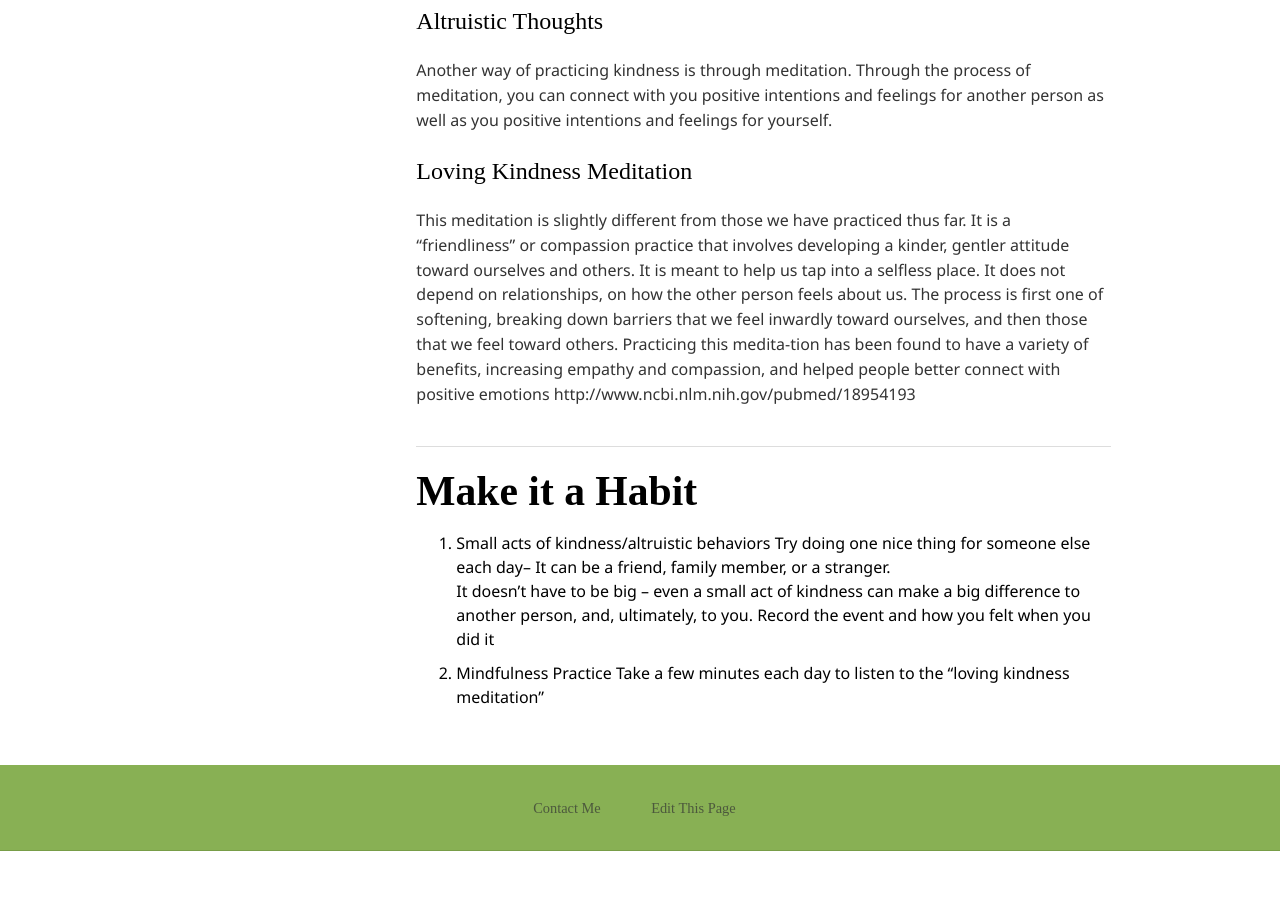
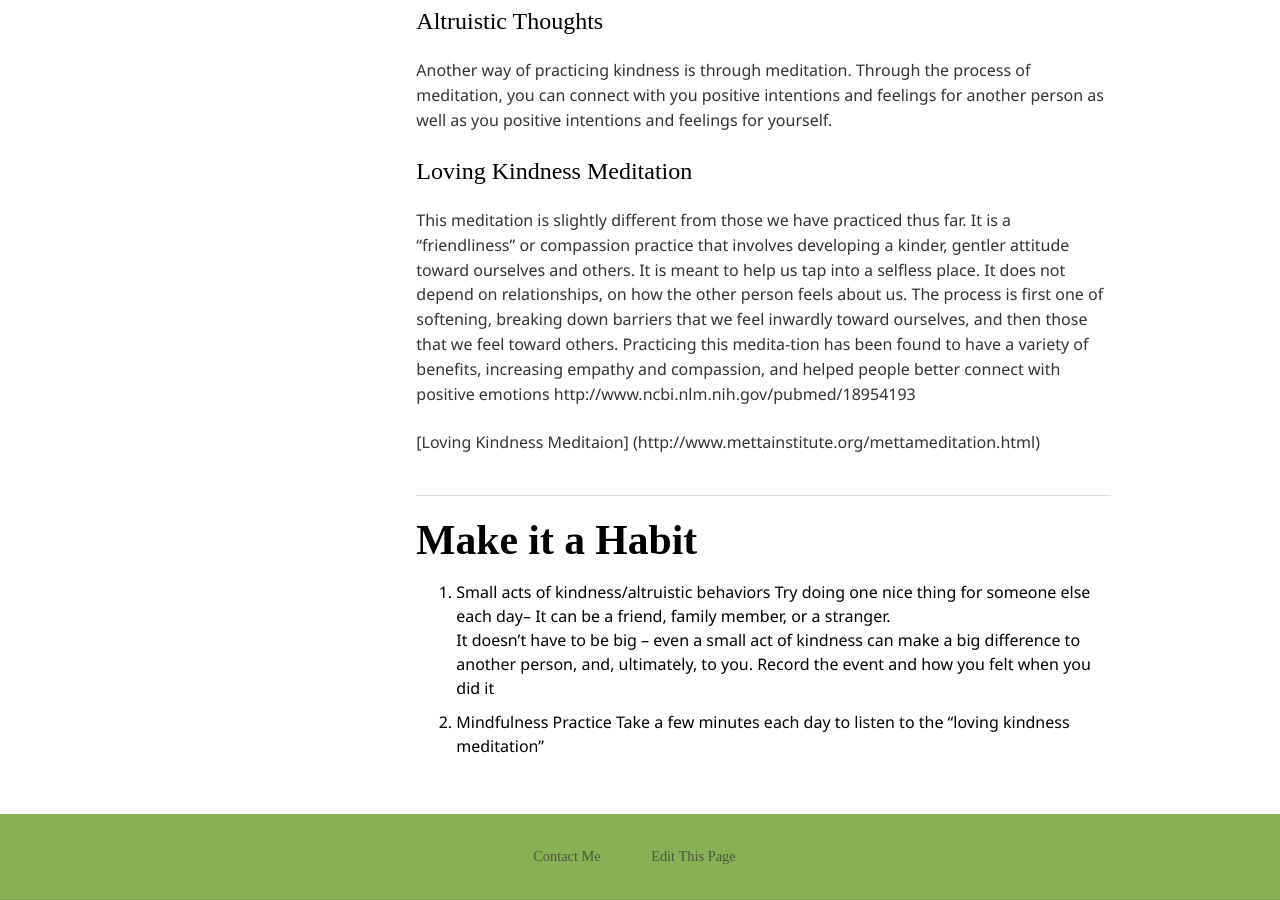
Before and after one commit to mtorres253/mtorres253.github.io, a Jekyll site: the page built from chapt-11/index.md, in a window 1280 px wide and 900 px high, scrolled down 2498 px. Built offline with Jekyll 4.4.1, drawn with Linux system fonts in a browser that asks for light colours; nearby versions of some CDN libraries; some web fonts are replaced; comment, search, counter and statistics services are not loaded; before the commit the page ends 3349 px from its top, so only the background shows below that.

Commit message:
Update index.md

```diff
--- a/chapt-11/index.md
+++ b/chapt-11/index.md
@@ -59,6 +59,7 @@ Another way of practicing kindness is through meditation. Through the process of
 This meditation is slightly different from those we have practiced thus far. It is a "friendliness" or compassion practice that involves developing a kinder, gentler attitude toward ourselves and others.
 It is meant to help us tap into a selfless place. It does not depend on relationships, on how the other person feels about us. The process is first one of softening, breaking down barriers that we feel inwardly toward ourselves, and then those that we feel toward others. Practicing this medita-tion has been found to have a variety of benefits, increasing empathy and compassion, and helped people better connect with positive emotions http://www.ncbi.nlm.nih.gov/pubmed/18954193
 
+[Loving Kindness Meditaion] (http://www.mettainstitute.org/mettameditation.html)
 
 
 <hr/>
```
